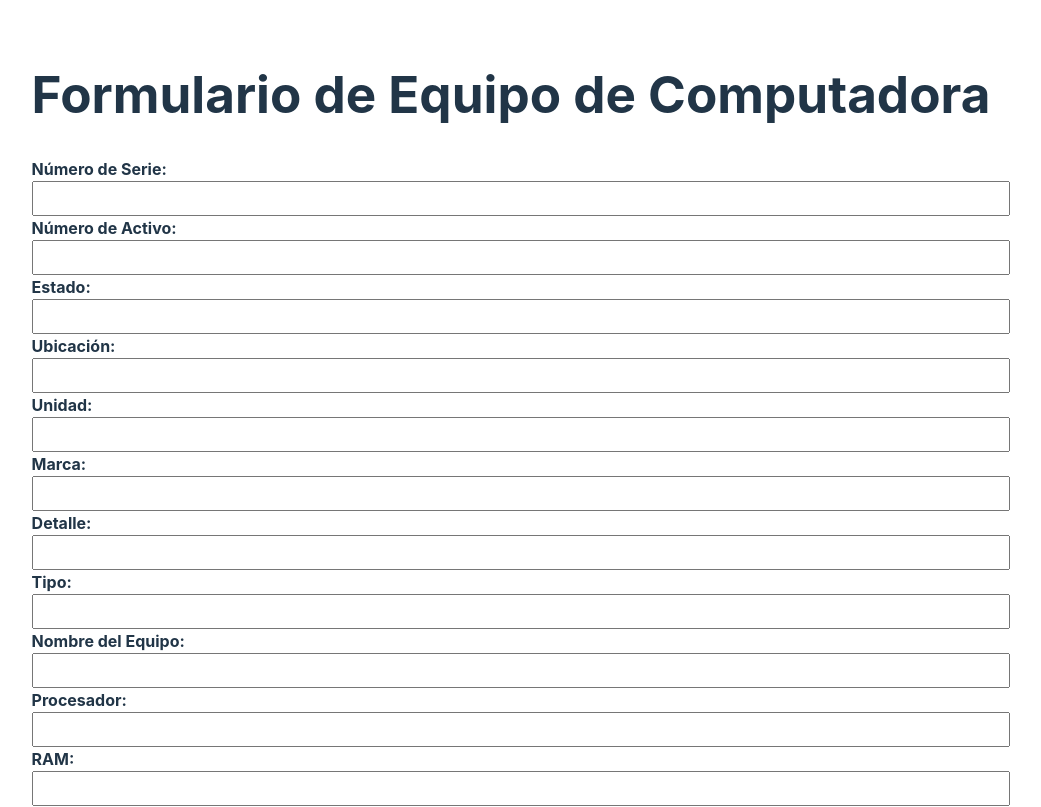
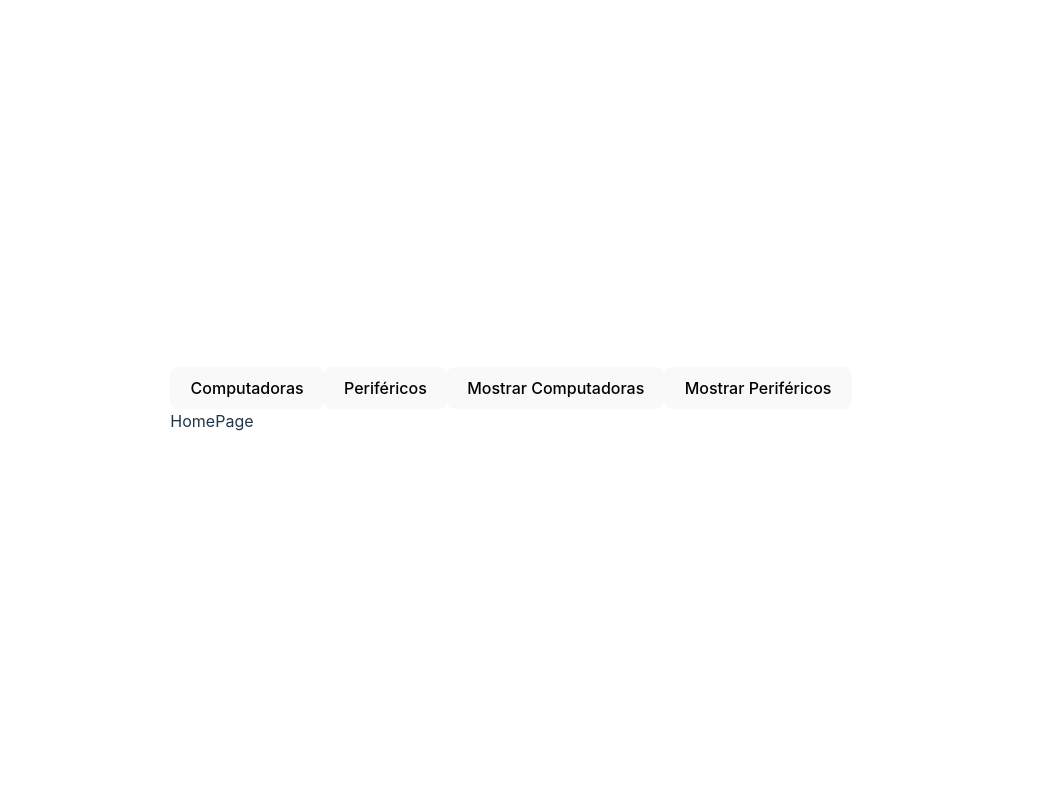
Before and after one commit to Eleazarguitar18/FrontSSU, a React (Vite) app: page / in a window 1280 px wide. Shown: the top 807 px of the page, without its empty margins (129-1170 px from the left). Built offline with nearby package versions, Linux system fonts and the light colour scheme.

Commit message:
enrutaror

```diff
--- a/package.json
+++ b/package.json
@@ -14,6 +14,7 @@
     "formik": "^2.4.5",
     "react": "^18.2.0",
     "react-dom": "^18.2.0",
+    "react-router-dom": "^6.22.3",
     "yup": "^1.4.0"
   },
   "devDependencies": {
--- a/src/App.jsx
+++ b/src/App.jsx
@@ -2,13 +2,17 @@ import { useState } from "react";
 
 import "./App.css";
 import Formulario from "./Components/Formulario";
-
+import Cabezera from "./Components/Cabezera";
+import AppRoutes from "./routes/AppRoutes";
+import HomePage from "./Components/HomePage";
 function App() {
-  const [count, setCount] = useState(0);
+  // const [count, setCount] = useState(0);
 
   return (
     <>
-      <Formulario />
+      {/* <HomePage /> */}
+      <AppRoutes />
+      {/* <Formulario /> */}
     </>
   );
 }
--- /dev/null
+++ b/src/Components/Cabezera.jsx
@@ -0,0 +1,23 @@
+import React from "react";
+import { NavLink } from "react-router-dom";
+
+const Cabezera = () => {
+  return (
+    <div className="header">
+      <NavLink to="/pc">
+        <button className="header-button">Computadoras</button>
+      </NavLink>
+      <NavLink to={`/periferico`}>
+        <button className="header-button">Periféricos</button>
+      </NavLink>
+      <NavLink to={`/mostrarpc`}>
+        <button className="header-button">Mostrar Computadoras</button>
+      </NavLink>
+      <NavLink to={`/mostrarperi`}>
+        <button className="header-button">Mostrar Periféricos</button>
+      </NavLink>
+    </div>
+  );
+};
+
+export default Cabezera;
--- /dev/null
+++ b/src/Components/HomePage.jsx
@@ -0,0 +1,5 @@
+import React from "react";
+
+export default function HomePage() {
+  return <div>HomePage</div>;
+}
--- a/src/Components/NavBar.jsx
+++ b/src/Components/NavBar.jsx
@@ -1,11 +1,11 @@
 import React from "react";
 import { Box } from "@chakra-ui/react"; // Importa los componentes de Chakra UI
-import Menu from "./Menu";
+import Header from "./Header";
 
 const NavBar = () => {
   return (
     <Box as="header">
-      <Menu />
+      <Header />
     </Box>
   );
 };
--- /dev/null
+++ b/src/Components/Notfound.jsx
@@ -0,0 +1,9 @@
+export default function NotFound() {
+  return (
+    <div>
+      <h1 className="text-white font-bold text-4xl mb-3 text-center">
+        404 NotFound
+      </h1>
+    </div>
+  );
+}
--- /dev/null
+++ b/src/routes/AppRoutes.jsx
@@ -0,0 +1,24 @@
+import { BrowserRouter, Route, Routes, Navigate } from "react-router-dom";
+import React from "react";
+import HomePage from "../Components/HomePage";
+import NotFound from "../Components/Notfound";
+import Cabezera from "../Components/Cabezera";
+import Formulario from "../Components/Formulario";
+import FromPeriferico from "../Components/FromPeriferico";
+import MostComputadora from "../Components/MostComputadora";
+import MostPeriferico from "../Components/MostPeriferico";
+export default function AppRoutes() {
+  return (
+    <BrowserRouter>
+      <Cabezera />
+      <Routes>
+        <Route path="/" element={<HomePage />} />
+        <Route path="/pc" element={<Formulario />} />
+        <Route path="/periferico" element={<FromPeriferico />} />
+        <Route path="/mostrarpc" element={<MostComputadora />} />
+        <Route path="/mostrarperi" element={<MostPeriferico />} />
+        <Route path="*" element={<NotFound />} />
+      </Routes>
+    </BrowserRouter>
+  );
+}
```
Also changed, not shown: src/Components/Menu.jsx (deleted, +0 -22 lines), 1 other file (tests, documents, lock files or other folders).
